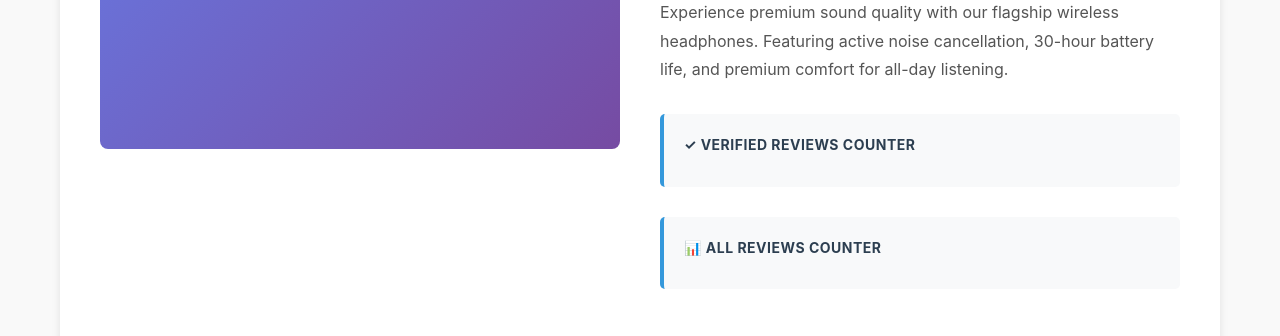
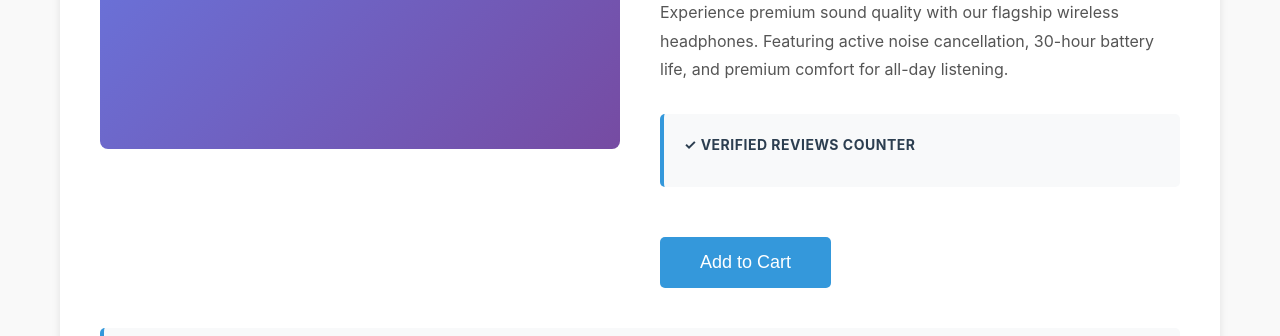
Before and after one commit to abdu-20/external-platforms-demo, a plain HTML site: page index.html in a window 1280 px wide. Shown: the part 459-795 px from the top of the page. Drawn offline with Linux system fonts and the light colour scheme; a script that the page names is missing.

Commit message:
Update index.html

```diff
--- a/index.html
+++ b/index.html
@@ -208,11 +208,7 @@ jdgm = window.jdgm || {};jdgm.SHOP_DOMAIN = 'judgemetest.myshopify.com';jdgm.PLA
                         <div class="jdgm-verified-badge-wrapper"></div>
                     </div>
 
-                    <!-- WIDGET 7: All Reviews Counter -->
-                    <div class="widget-section">
-                        <div class="widget-label">📊 All Reviews Counter</div>
-                        <div class="jdgm-all-reviews-text"></div>
-                    </div>
+
 
                     <button class="add-to-cart">Add to Cart</button>
                 </div>
```
